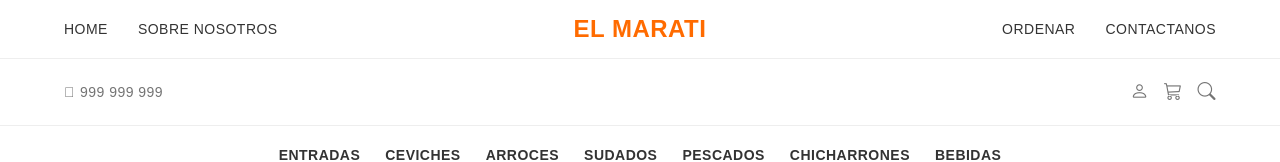
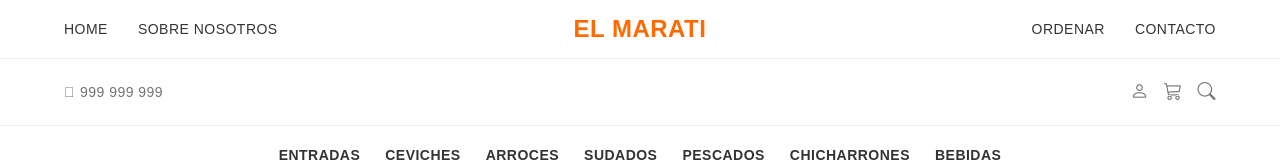
Before and after one commit to u202316837/marati, an Angular app: page /shop in a window 1280 px wide. Shown: the top 162 px of the page. Built offline with nearby package versions, Linux system fonts and the light colour scheme.

Commit message:
Menu Contacto

```diff
--- a/src/app/app.component.html
+++ b/src/app/app.component.html
@@ -11,7 +11,7 @@
     <div class="contact-icons">
         <div class="nav-links">
             <a style="display: block;" routerLink="./shop">ORDENAR</a>
-            <a style="display: block;" routerLink="./contactus">CONTACTANOS</a>
+            <a style="display: block;" routerLink="./contactus">CONTACTO</a>
         </div>
     </div>
 </nav>
```
